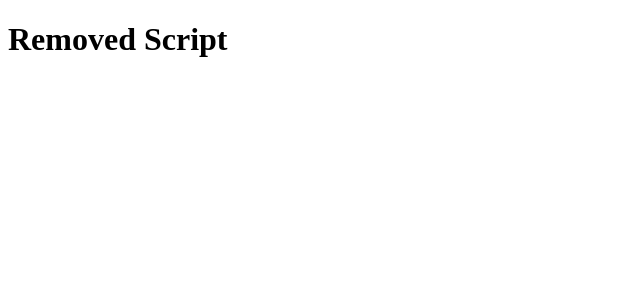
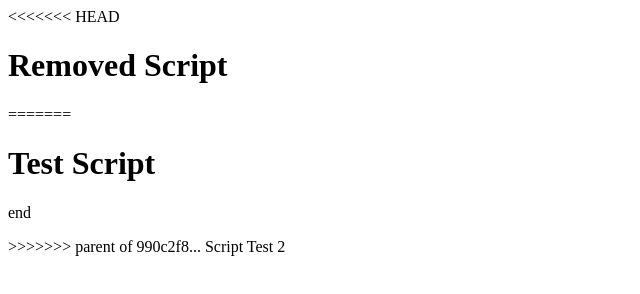
Before and after one commit to Ahead-Wind/AheadWind.github.io, a plain HTML site: page index.html in a window 1280 px wide. Shown: the whole page, without its empty margins (0-640 px from the left). Drawn offline with Linux system fonts and the light colour scheme.

Commit message:
revert to script

```diff
--- a/index.html
+++ b/index.html
@@ -4,6 +4,15 @@
 
     </head>
     <body>
+<<<<<<< HEAD
         <h1>Removed Script</h1>
+=======
+        <title>MachineOS</title>
+        <h1>Test Script</h1>
+        <script>
+          alert( 'The Script Does' );
+        </script>
+        <p>end</p>
+>>>>>>> parent of 990c2f8... Script Test 2
     </body>
 </html>
```
